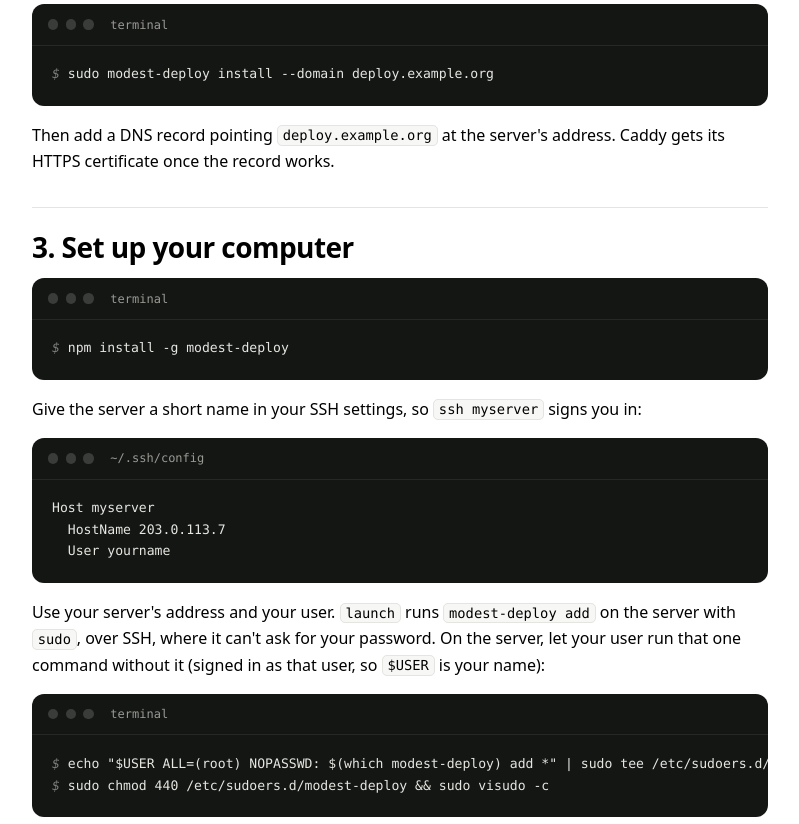
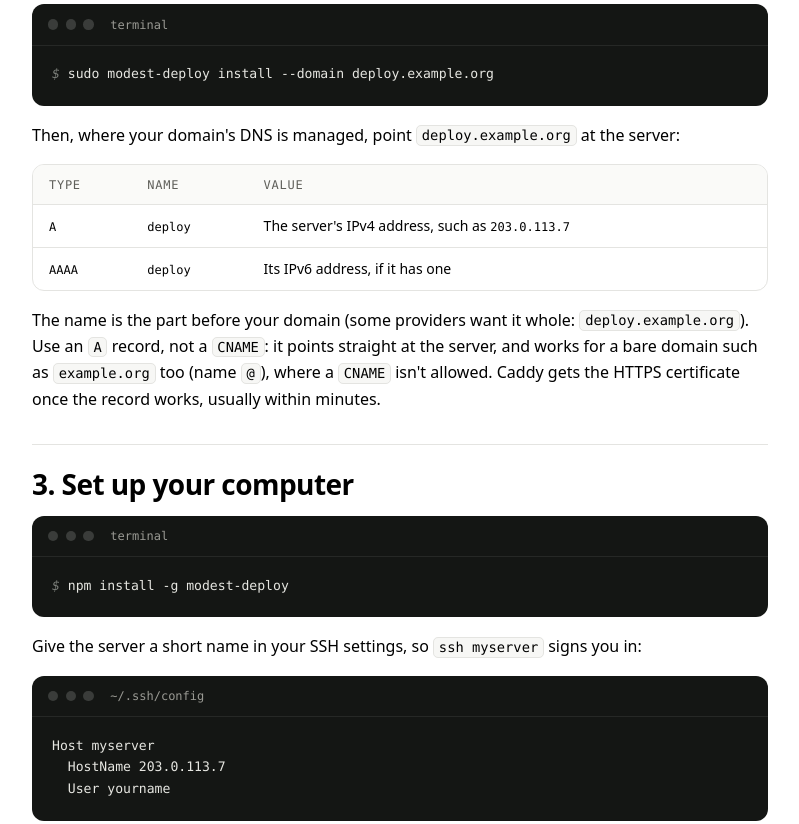
Before and after one commit to thisismodest/modest-deploy, a website: page site/start.html in a window 1280 px wide. Shown: the part 1920-2744 px from the top of the page, without its empty margins (356-1155 px from the left). Drawn offline with Linux system fonts and the light colour scheme.

Commit message:
DNS: say which records, A and AAAA, named for the subdomain
The getting-started guide shows the deploy domain's records as a table, says why A and not CNAME, and that each redirect domain needs its own; add's output, launch's steps, the README, and the docs page name the record types.

```diff
--- a/site/start.html
+++ b/site/start.html
@@ -123,7 +123,22 @@ PermitRootLogin no</code></pre>
             <div class="window-bar" aria-hidden="true"><i></i><i></i><i></i><span>terminal</span></div>
             <pre><code><span class="c">$</span> sudo modest-deploy install --domain deploy.example.org</code></pre>
           </div>
-          <p>Then add a DNS record pointing <code>deploy.example.org</code> at the server's address. Caddy gets its HTTPS certificate once the record works.</p>
+          <p>Then, where your domain's DNS is managed, point <code>deploy.example.org</code> at the server:</p>
+          <div class="table-card">
+            <table>
+              <thead><tr><th scope="col">Type</th><th scope="col">Name</th><th scope="col">Value</th></tr></thead>
+              <tbody>
+                <tr><td><code>A</code></td><td><code>deploy</code></td><td>The server's IPv4 address, such as <code>203.0.113.7</code></td></tr>
+                <tr><td><code>AAAA</code></td><td><code>deploy</code></td><td>Its IPv6 address, if it has one</td></tr>
+              </tbody>
+            </table>
+          </div>
+          <p>
+            The name is the part before your domain (some providers want it whole: <code>deploy.example.org</code>). Use an
+            <code>A</code> record, not a <code>CNAME</code>: it points straight at the server, and works for a bare domain such as
+            <code>example.org</code> too (name <code>@</code>), where a <code>CNAME</code> isn't allowed. Caddy gets the HTTPS
+            certificate once the record works, usually within minutes.
+          </p>
         </section>
 
         <section aria-labelledby="computer">
@@ -221,7 +236,7 @@ jobs:
           </ul>
           <p>Then:</p>
           <ol>
-            <li>Add a DNS record pointing <code>shop.example.org</code> at the server.</li>
+            <li>Point <code>blog.example.org</code> at the server, as you did for <code>deploy</code> in <a href="#install">step 2</a>: an <code>A</code> record named <code>blog</code>, and <code>AAAA</code> if the server has IPv6. Each <code>--redirect</code> domain (such as <code>www.blog</code>) needs its own.</li>
             <li>For a new repository, push the folder to it:</li>
           </ol>
           <div class="window terminal">
--- a/src/cli.ts
+++ b/src/cli.ts
@@ -81,7 +81,9 @@ async function main(argv: string[]): Promise<void> {
       log(`  a deploy key (read-only): ${added.deployKey}`);
       log(`  a webhook: ${added.webhook}, content type application/json, the "Workflow runs" event, with this secret:`);
       log(`  ${added.secret}`);
-      log(`Then point the DNS of ${[added.domain, ...added.redirects].join(", ")} at this server. (modest-deploy launch does all of this from your computer.)`);
+      log(
+        `Then point the DNS of ${[added.domain, ...added.redirects].join(", ")} at this server (an A record each, and AAAA if it has IPv6). (modest-deploy launch does all of this from your computer.)`,
+      );
       return;
     }
     case "list": {
--- a/src/launch.ts
+++ b/src/launch.ts
@@ -165,6 +165,6 @@ function byHand({ name, domain, server, redirects = [], repo, memory }: Launch):
     `       ${add}`,
     `  3. In ${where}'s settings on GitHub: add the deploy key (Deploy keys, read-only), and the webhook`,
     `     (Webhooks: its address, content type application/json, the secret, and only the "Workflow runs" event).`,
-    `  4. Point the DNS of ${[domain, ...redirects].join(", ")} at the server, and push to main.`,
+    `  4. Point the DNS of ${[domain, ...redirects].join(", ")} at the server (an A record each, and AAAA if it has IPv6), and push to main.`,
   ];
 }
```
Also changed, not shown: site/docs.html (+4 -4 lines), README.md.
